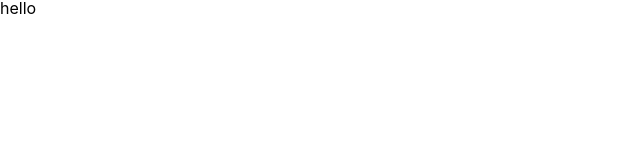
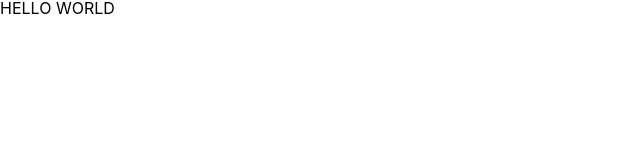
Before and after one commit to TmaxFintech/corebank-demo-fe, a React (Vite) app: page / in a window 1280 px wide. Shown: the top 160 px of the page, without its empty margins (0-640 px from the left). Built offline with nearby package versions, Linux system fonts and the light colour scheme; a web font is replaced by a local one.

Commit message:
✨ theme 적용

```diff
--- a/src/App.tsx
+++ b/src/App.tsx
@@ -1,7 +1,13 @@
+import { ThemeProvider } from 'styled-components';
 import './styles/global.css';
+import theme from './styles/theme';
 
 function App() {
-  return <div>hello</div>;
+  return (
+    <ThemeProvider theme={theme}>
+      <div>HELLO WORLD</div>
+    </ThemeProvider>
+  );
 }
 
 export default App;
--- /dev/null
+++ b/src/styles/theme.ts
@@ -0,0 +1,19 @@
+import color from './constants/colors';
+import elevations from './constants/elevations';
+import font from './constants/fonts';
+import opacity from './constants/opacity';
+import radius from './constants/radius';
+import spacing from './constants/spacing';
+
+const theme = {
+  color,
+  elevations,
+  font,
+  opacity,
+  radius,
+  spacing,
+};
+
+export default theme;
+
+export type ThemeType = typeof theme;
--- /dev/null
+++ b/src/types/styled.d.ts
@@ -0,0 +1,6 @@
+import 'styled-components';
+import { ThemeType } from '../styles/theme';
+
+declare module 'styled-components' {
+  export interface DefaultTheme extends ThemeType {}
+}
```
